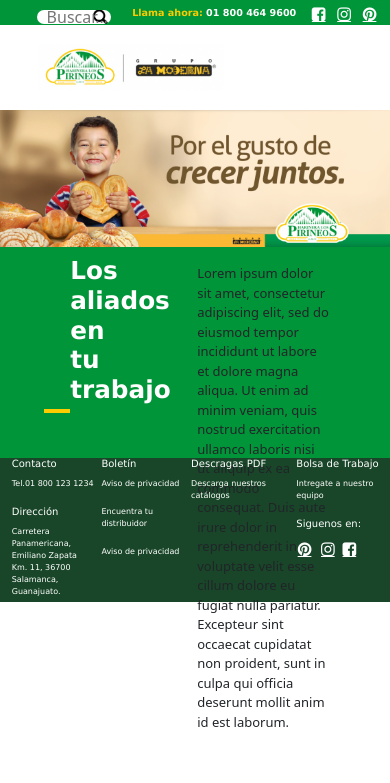
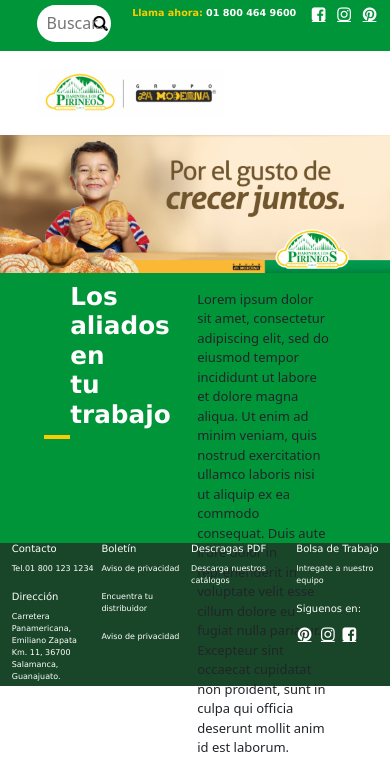
Before and after one commit to GabsCrisNav/Pirineos_Sketch_Website, a PHP site: page /home.html in a window 390 px wide. Shown: the top 783 px of the page. Run offline with PHP 8.4, Linux system fonts and the light colour scheme; some libraries are stand-ins or nearby versions.

Commit message:
final home resp

```diff
--- a/css/home.css
+++ b/css/home.css
@@ -410,6 +410,12 @@ body {
     display: flex;
     flex-direction: row;
   }
+  .busqueda_header{
+    height: 6vh;
+  }
+  .bloque_aliados{
+    height: 32vh;
+  }
   .bloque_menu {
     display: none;
   }
@@ -471,14 +477,14 @@ body {
   }
   .bloque_tecnologia2{
     display: flex;
-    height: 33.2vh;
+    height: 36.2vh;
   }
   .bloque_Quienes{
     display: none;
   }
   .bloque_Quienes2{
     display: flex;
-    height: 33.2vh;
+    height: 35.2vh;
   }
   .bloque_footer {
     height: 17vh;
```
